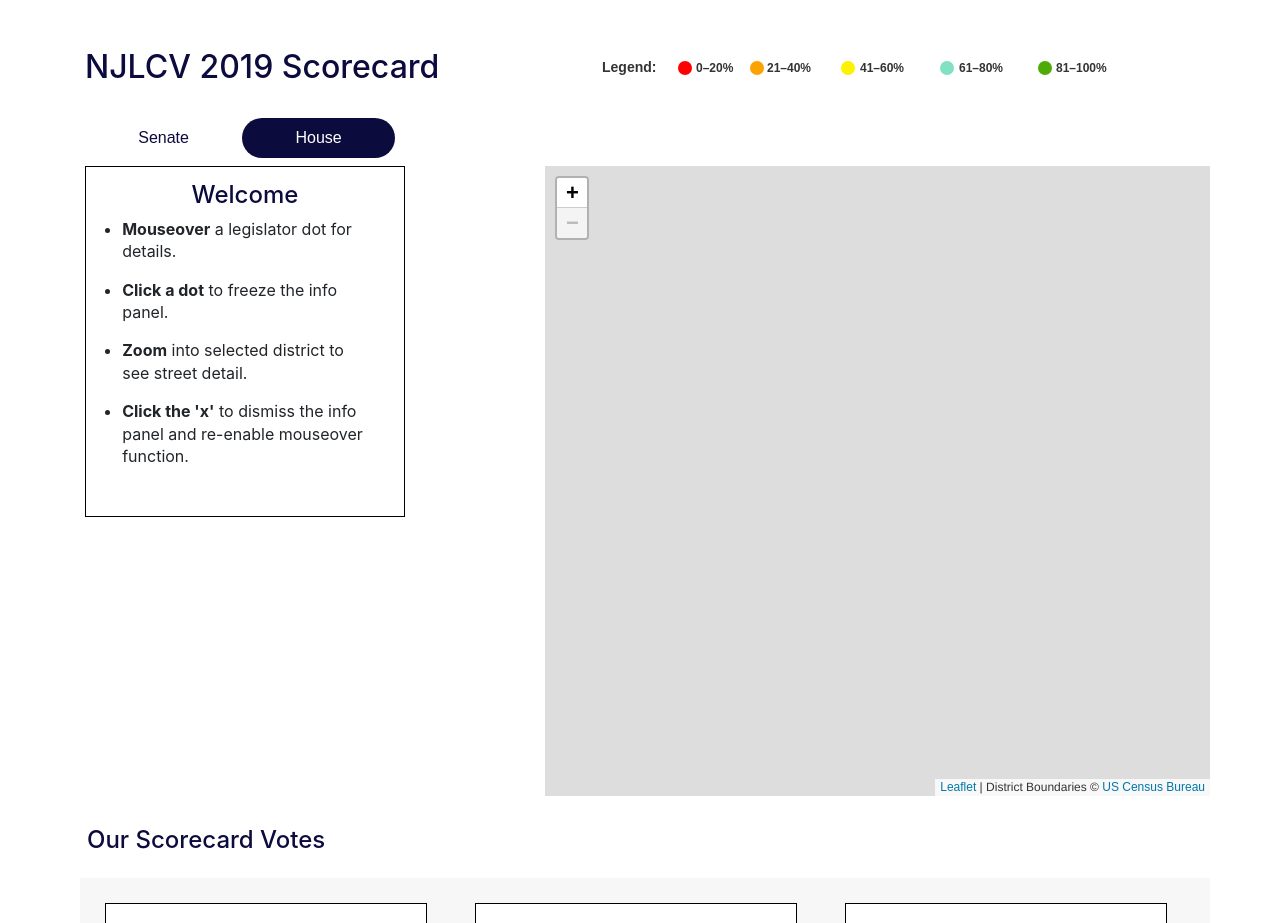
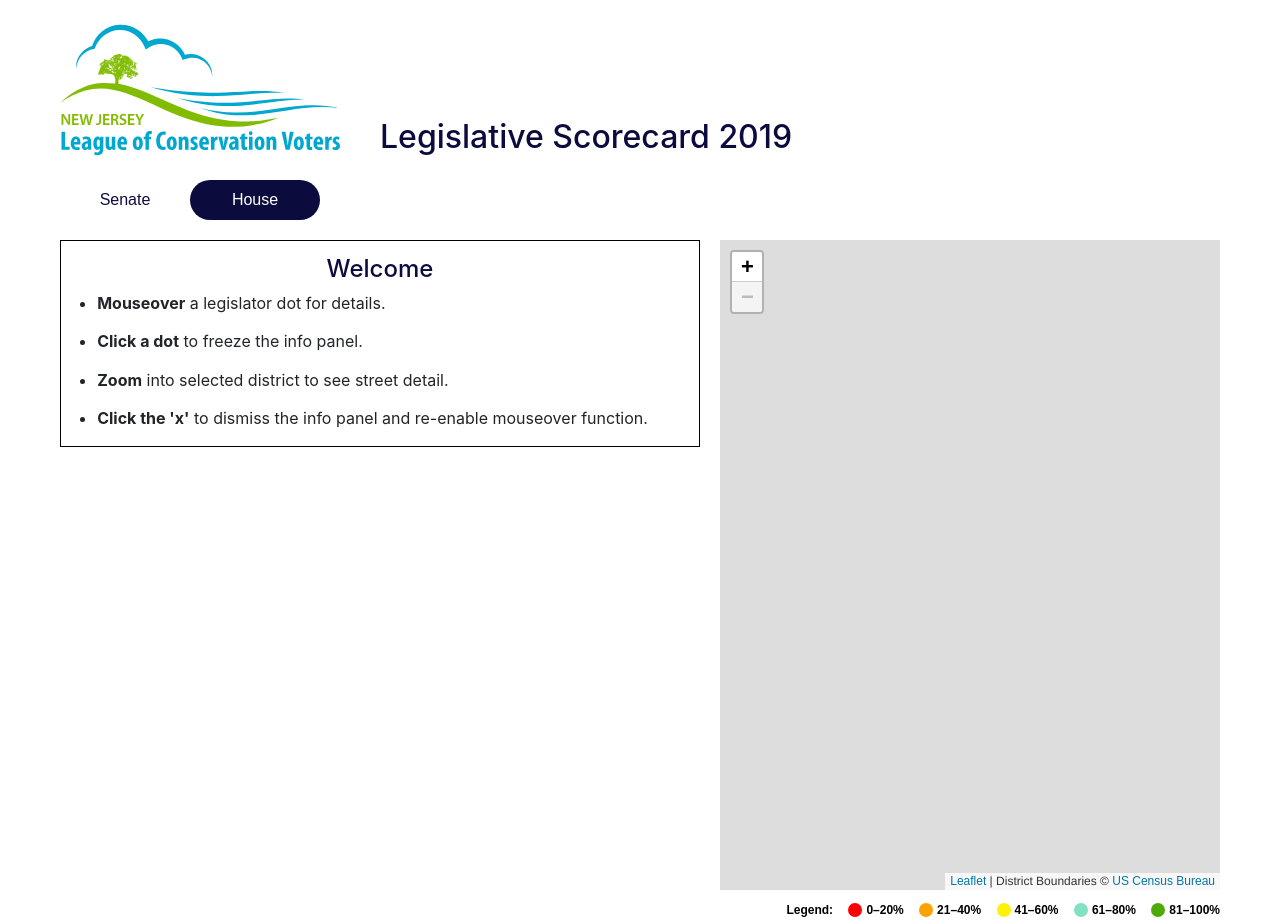
Before and after one commit to mroswell/njlcv-scorecard, a plain HTML site: page 2019-assembly-scorecard-map.html in a window 1280 px wide. Shown: the top 923 px of the page. Drawn offline with nearby package versions, Linux system fonts and the light colour scheme; a script that the page names is missing; a web font is replaced by a local one.

Commit message:
Add header

```diff
--- a/2019-assembly-scorecard-map.html
+++ b/2019-assembly-scorecard-map.html
@@ -1,13 +1,14 @@
 <!DOCTYPE html>
 <html lang="en">
 <head>
-    <title>NJ League of Conservation Voters | General Assembly Scorecard</title>
+    <title>NJ League of Conservation Voters | Legislative Scorecard 2019</title>
     <meta charset="utf-8"/>
     <meta name="viewport" content="width=device-width, initial-scale=1.0">
     <link href="https://fonts.googleapis.com/css?family=Archivo+Narrow|Nunito+Sans|Pragati+Narrow|Roboto+Condenseda|Roboto:400,700,900&display=swap" rel="stylesheet">
     <link rel="shortcut icon" type="image/x-icon" href="docs/images/favicon.ico"/>
     <link rel="stylesheet" href="css/senate-style-2019.css">
     <link rel="stylesheet" href="css/style.css?9">
+    <link rel="stylesheet" href="css/overrides.css">
     <link rel="stylesheet" href="https://unpkg.com/leaflet@1.5.1/dist/leaflet.css" crossorigin=""/>
     <link rel="stylesheet" href="https://stackpath.bootstrapcdn.com/bootstrap/4.3.1/css/bootstrap.min.css"
           integrity="sha384-ggOyR0iXCbMQv3Xipma34MD+dH/1fQ784/j6cY/iJTQUOhcWr7x9JvoRxT2MZw1T" crossorigin="anonymous">
@@ -18,52 +19,18 @@
     <script src="https://cdnjs.cloudflare.com/ajax/libs/handlebars.js/4.0.7/handlebars.js" integrity="sha256-3kxM38zABJY692X6ViIlt9FsBimhck0ZlsLtuA7R+0Y=" crossorigin="anonymous"></script>
 </head>
 <body>
+<header class="scorecard-header">
+	<section class="header-container">
+		<a class="scorecard-branding" href="https://www.njlcv.org" title="New Jersey League of Conservation Voters">
+			<img src="images/njlcv-logo.svg">
+		</a>
+		<h2>Legislative Scorecard 2019</h2>
+	</section>
+</header>
 <div class="feature-wrapper pt-5 pb-5 mt-5 mt-lg-0">
     <!-- wides go inside wrapper but outside outer and inner -->
     <div class="container" id="top">
-        <div class="row">
-            <div class="col-5">
-                <h2>NJLCV 2019 Scorecard
-                    </br> <small  class="text-muted"></small>
-                </h2>
-            </div>
-
-            <div class="col-7">
-                <div class='my-legend float-right'>
-                    <!--div class='legend-title'>Legend:</div-->
-                    <div class='legend-scale'>
-                        <svg height="62" version="1.1" width="600" xmlns="http://www.w3.org/2000/svg"  style="overflow: hidden; position: relative; left: -0.5px;" data-type="plot" data-index="0">
-                            <defs style="-webkit-tap-highlight-color: rgba(0, 0, 0, 0);"></defs>
-                            <text x="7" y="20" stroke="none" fill="#343434" style="-webkit-tap-highlight-color: rgba(0, 0, 0, 0); text-anchor: start; font-family: Arial; font-size: 14px;" font-weight="600">
-                                <tspan dy="4.25" style="-webkit-tap-highlight-color: rgba(0, 0, 0, 0);">Legend:</tspan>
-                            </text>
-                            <circle cx="90" cy="20" r="7" fill="#ff0000" style="-webkit-tap-highlight-color: rgba(255, 0, 0, 0);" data-type="elem" data-index="0" data-hidden="0"></circle>
-                            <text x="101" y="20" stroke="none" fill="#343434" style="-webkit-tap-highlight-color: rgba(0, 0, 0, 0); text-anchor: start; font-family: Arial; font-size: 12px;"font-weight="600">
-                                <tspan dy="4.25" style="-webkit-tap-highlight-color: rgba(0, 0, 0, 0);">0&ndash;20%</tspan>
-                            </text>
-                            <circle cx="162" cy="20" r="7" fill="#FCA300" style="-webkit-tap-highlight-color: rgba(0, 0, 0, 0);" data-type="elem" data-index="1" data-hidden="0"></circle>
-                            <text x="172" y="20" stroke="none" fill="#343434" style="-webkit-tap-highlight-color: rgba(0, 0, 0, 0); text-anchor: start; font-family: Arial; font-size: 12px;" font-weight="600">
-                                <tspan dy="4.25" style="-webkit-tap-highlight-color: rgba(253, 195, 0, 0);">21&ndash;40%</tspan>
-                            </text>
-                            <circle cx="253" cy="20" r="7" fill="#FEF200" style="-webkit-tap-highlight-color: rgba(0, 0, 0, 0);" data-type="elem" data-index="2" data-hidden="0"></circle>
-                            <text x="265" y="20" stroke="none" fill="#343434" style="-webkit-tap-highlight-color: rgba(0, 0, 0, 0); text-anchor: start; font-family: Arial; font-size: 12px;" font-weight="600">
-                                <tspan dy="4.25" style="-webkit-tap-highlight-color: rgba(0, 0, 0, 0);">41&ndash;60%</tspan>
-                            </text>
-                            <circle cx="352" cy="20" r="7" fill="#82e0c3" style="-webkit-tap-highlight-color: rgba(255, 0, 0, 0);" data-type="elem" data-index="0" data-hidden="0"></circle>
-                            <text x="364" y="20" stroke="none" fill="#343434" style="-webkit-tap-highlight-color: rgba(0, 0, 0, 0); text-anchor: start; font-family: Arial; font-size: 12px;"  font-weight="600">
-                                <tspan dy="4.25" style="-webkit-tap-highlight-color: rgba(0, 0, 0, 0);">61&ndash;80%</tspan>
-                            </text>
-                            <circle cx="450" cy="20" r="7" fill="#4eab07" style="-webkit-tap-highlight-color: rgba(0, 0, 0, 0); " data-type="elem" data-index="1" data-hidden="0"></circle>
-                            <text x="461" y="20" stroke="none" fill="#343434" style="-webkit-tap-highlight-color: rgba(0, 0, 0, 0); text-anchor: start; font-family: Arial; font-size: 12px;" font-weight="600">
-                                <tspan dy="4.25" style="-webkit-tap-highlight-color: rgba(253, 195, 0, 0);">81&ndash;100%</tspan>
-                            </text>
-                        </svg>
-                    </div>
-                    <!--<div class='legend-source'>Source: <a href="#link to source">Name of source</a></div>-->
-                </div>
-            </div>
-        </div>
-        <div class="row mt-2 mb-2">
+        <div class="row mt-2 mb-2 navigation-buttons">
             <div class="col-4 default-text">
                 <ul class="nav nav-pills flex-column flex-sm-row">
                     <a style="background-color:white; color: #0c0b3e" class="flex-fill text-sm-center nav-link active" href="2019-senate-scorecard-map.html">Senate</a>
@@ -72,14 +39,22 @@
                 </ul>
             </div>
         </div>
-
-        <div class="row">
-            <div id="sidebar" class="col-5 default-text">
-            </div>
-            <div id="map" class="col-7">
+        <div class="row" id="sidebar-and-map">
+            <div id="sidebar" class="default-text"></div>
+            <div id="map-and-legend">
+            	<div id="map"></div>
+            	<div id="map-legend">
+	            	<p class="map-legend">Legend:
+		            	<span class="legend-item quintile-1">0&ndash;20%</span>
+						<span class="legend-item quintile-2">21&ndash;40%</span>
+						<span class="legend-item quintile-3">41&ndash;60%</span>
+						<span class="legend-item quintile-4">61&ndash;80%</span>
+						<span class="legend-item quintile-5">81&ndash;100%</span>
+	            	</p>
+            	</div>
             </div>
         </div>
-        <div class="row">
+        <div class="row" id="lower-content">
             <div class="about_us"><h4>Our Scorecard Votes</h4></div>
             <div id="priorityVotes"></div>
             <div class="about_us">
```
